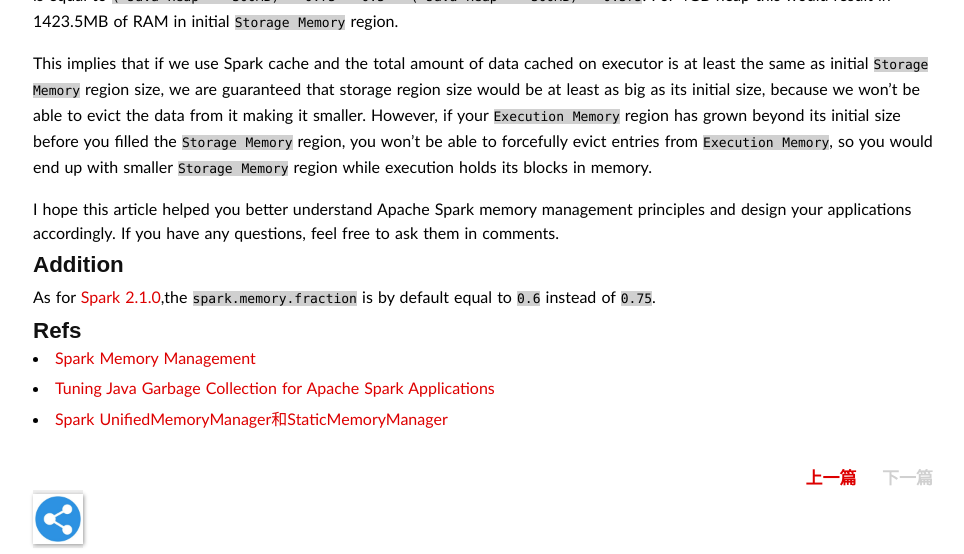
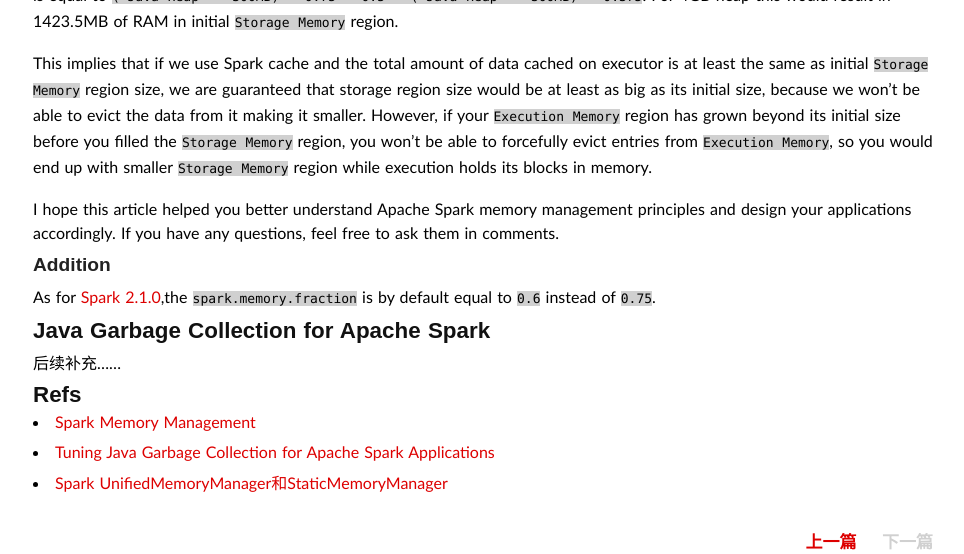
Before and after one commit to duyanghao/duyanghao.github.io, a Jekyll site: the page built from _posts/2017-9-8-java-jvm-heap.md, in a window 1280 px wide and 900 px high, scrolled down 2961 px, cut to the strip 0-554 px from the top of the window. Shown: the whole strip, without its empty margins (157-1121 px from the left). Built offline with Jekyll 4.4.1, drawn with Linux system fonts in a browser that asks for light colours; some web fonts are replaced; comment, search, counter and statistics services are not loaded.

Commit message:
Update /2017-9-8-java-jvm-heap.md
Signed-off-by: “duyanghao” <1294057873@qq.com>

```diff
--- a/_posts/2017-9-8-java-jvm-heap.md
+++ b/_posts/2017-9-8-java-jvm-heap.md
@@ -58,9 +58,13 @@ This implies that if we use Spark cache and the total amount of data cached on e
 
 I hope this article helped you better understand Apache Spark memory management principles and design your applications accordingly. If you have any questions, feel free to ask them in comments.
 
-## Addition
+### Addition
 
 As for [Spark 2.1.0](https://github.com/apache/spark/blob/branch-2.1/core/src/main/scala/org/apache/spark/memory/UnifiedMemoryManager.scala),the `spark.memory.fraction` is by default equal to `0.6` instead of `0.75`.
+
+## Java Garbage Collection for Apache Spark
+
+后续补充……
 
 ## Refs
 
```
